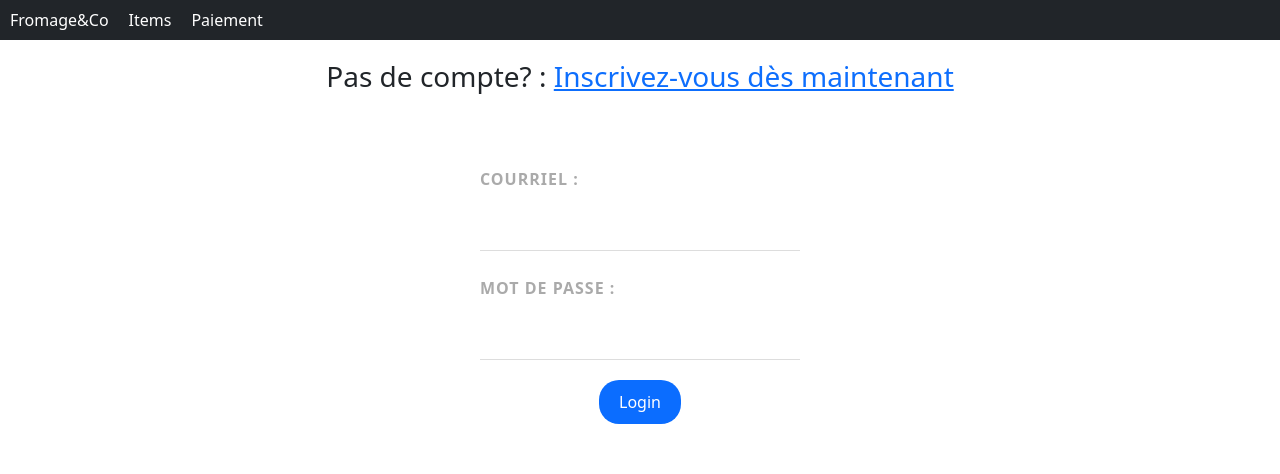
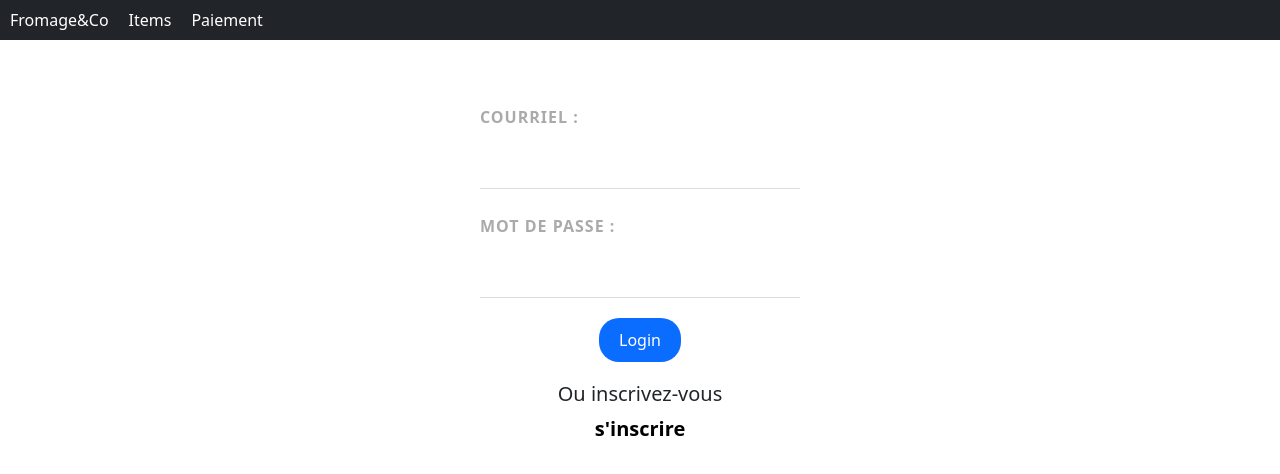
Before and after one commit to SneaKy178/fromageCo, a Vue app in the folder fromageco/: page / in a window 1280 px wide. Shown: the top 474 px of the page. Built offline with nearby package versions, Linux system fonts and the light colour scheme.

Commit message:
modification page acceuil

```diff
--- a/fromageco/src/components/Login.vue
+++ b/fromageco/src/components/Login.vue
@@ -1,5 +1,5 @@
 <template>
-    <h3>Pas de compte? : <router-link to="/form"> Inscrivez-vous dès maintenant</router-link></h3>
+
   <form @submit.prevent="handleSubmit" class="center">
     <label>Courriel : </label>
     <input type="email" required v-model="courriel" />
@@ -9,6 +9,11 @@
 
     <div class="submit">
       <button>Login</button>
+    <div id="inscription">
+      <h5>Ou inscrivez-vous</h5>
+      <router-link to="/form"> s'inscrire</router-link>
+    </div>
+
     </div>
   </form>
 
@@ -128,8 +133,18 @@ button {
   position: absolute;
   transform: translate(-50%);
 }
-h3{
+#inscription {
+  left: 50%;
+  position: absolute;
+  transform: translate(-50%);
   margin-top: 20px;
-  text-align: center;
+}
+
+#inscription a{
+  text-decoration: none;
+  color: black;
+  font-weight: bold;
+  margin-top: 20px;
+  font-size: 20px;
 }
 </style>
```
